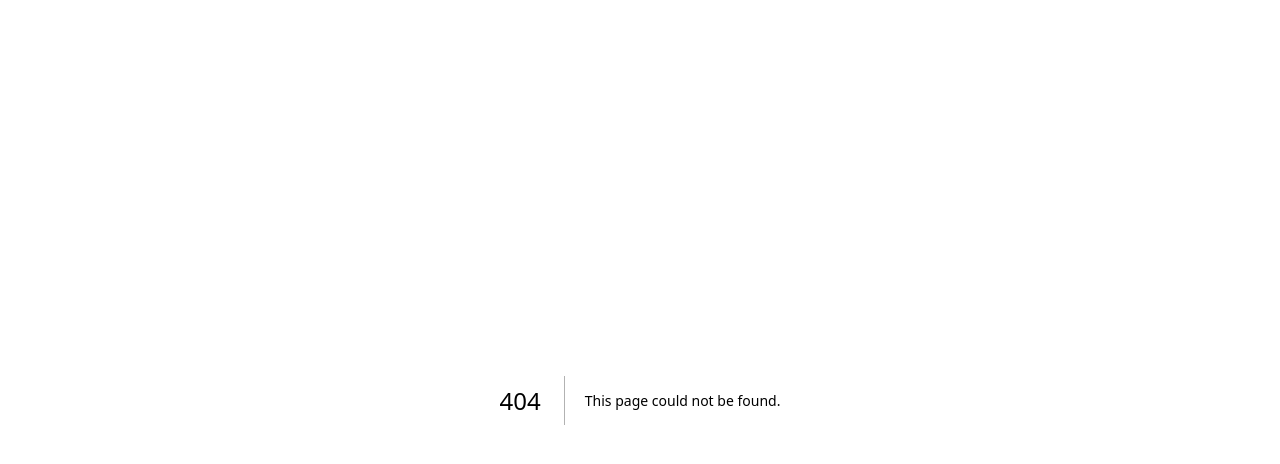
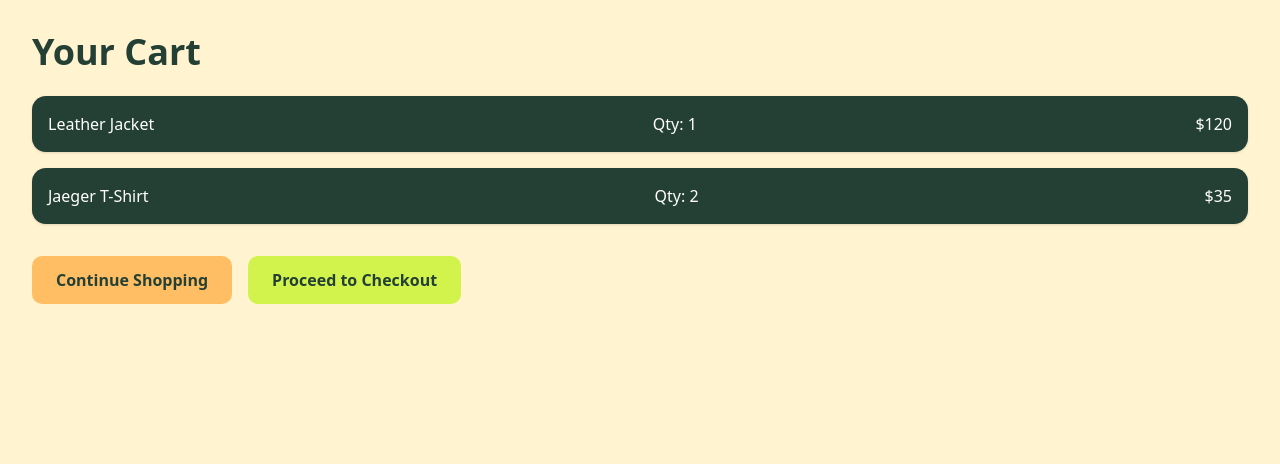
Before and after one commit to codedbytumelo/Jagermeister-final-app-v1, a Next.js app: page /shop/cart in a window 1280 px wide. Before the commit this address had no page. Shown: the top 464 px of the page. Built offline with nearby package versions, Linux system fonts and the light colour scheme.

Commit message:
Add cart, checkout, products, and product detail pages with brand styling

```diff
--- /dev/null
+++ b/src/app/shop/cart/page.tsx
@@ -0,0 +1,51 @@
+"use client";
+
+import Link from "next/link";
+
+export default function CartPage() {
+  // Dummy cart items
+  const cartItems = [
+    { id: "1", name: "Leather Jacket", price: "$120", quantity: 1 },
+    { id: "2", name: "Jaeger T-Shirt", price: "$35", quantity: 2 },
+  ];
+
+  return (
+    <div className="min-h-screen bg-[#fff3d0] p-8">
+      <h1 className="text-4xl font-bold text-[#244034] mb-6">Your Cart</h1>
+
+      {cartItems.length === 0 ? (
+        <p className="text-[#244034]/80 mb-6">Your cart is empty.</p>
+      ) : (
+        <div className="space-y-4">
+          {cartItems.map((item) => (
+            <div
+              key={item.id}
+              className="flex justify-between items-center p-4 bg-[#244034] text-white rounded-xl shadow"
+            >
+              <span>{item.name}</span>
+              <span>Qty: {item.quantity}</span>
+              <span>{item.price}</span>
+            </div>
+          ))}
+        </div>
+      )}
+
+      <div className="flex gap-4 mt-8">
+        <Link
+          href="/shop/products"
+          className="bg-[#ffbe63] text-[#244034] px-6 py-3 rounded-lg hover:bg-[#ffd77f] transition font-semibold"
+        >
+          Continue Shopping
+        </Link>
+        <Link
+          href="/shop/checkout"
+          className={`bg-[#d2f34c] text-[#244034] px-6 py-3 rounded-lg font-semibold ${
+            cartItems.length === 0 ? "opacity-50 cursor-not-allowed" : "hover:bg-[#b7e036]"
+          }`}
+        >
+          Proceed to Checkout
+        </Link>
+      </div>
+    </div>
+  );
+}
--- a/src/app/shop/products/[id]/page.tsx
+++ b/src/app/shop/products/[id]/page.tsx
@@ -0,0 +1,55 @@
+"use client";
+
+import { useParams, useRouter } from "next/navigation";
+import Link from "next/link";
+
+// Dummy product data
+const productData = {
+  "1": { name: "Leather Jacket", price: "$120", description: "High-quality leather jacket for all occasions." },
+  "2": { name: "Jaeger T-Shirt", price: "$35", description: "Soft cotton T-shirt with Jaegermeister logo." },
+  "3": { name: "Streetwear Hoodie", price: "$80", description: "Comfortable hoodie with streetwear style." },
+  "4": { name: "Capsule Hoodie", price: "$90", description: "Limited edition hoodie from our capsule collection." },
+  "5": { name: "Jaeger Beanie", price: "$25", description: "Warm beanie with Jaegermeister branding." },
+  "6": { name: "Leather Belt", price: "$40", description: "Premium leather belt for everyday use." },
+};
+
+export default function ProductDetailPage() {
+  const params = useParams();
+  const router = useRouter();
+  const product = productData[params.id as keyof typeof productData];
+
+  if (!product) {
+    return (
+      <div className="min-h-screen flex items-center justify-center bg-[#fff3d0] p-8">
+        <p className="text-[#244034]/80">Product not found.</p>
+      </div>
+    );
+  }
+
+  return (
+    <div className="min-h-screen bg-[#fff3d0] p-8 max-w-4xl mx-auto">
+      <button
+        onClick={() => router.back()}
+        className="mb-6 px-4 py-2 rounded bg-[#ffbe63] text-[#244034] hover:bg-[#ffd77f] transition"
+      >
+        Back
+      </button>
+
+      <div className="bg-[#244034] text-white rounded-xl p-6 shadow-md space-y-4">
+        <div className="h-64 bg-gray-200 rounded-xl flex items-center justify-center text-gray-500">
+          Product Image
+        </div>
+        <h1 className="text-3xl font-bold">{product.name}</h1>
+        <p className="text-xl font-semibold">{product.price}</p>
+        <p className="text-[#d2f34c]/90">{product.description}</p>
+
+        <Link
+          href="/shop/cart"
+          className="inline-block mt-4 bg-[#d2f34c] text-[#244034] px-6 py-3 rounded hover:bg-[#b7e036] transition font-semibold"
+        >
+          Add to Cart
+        </Link>
+      </div>
+    </div>
+  );
+}
--- a/src/app/shop/products/page.tsx
+++ b/src/app/shop/products/page.tsx
@@ -0,0 +1,42 @@
+"use client";
+
+import Link from "next/link";
+
+// Dummy products
+const products = [
+  { id: "1", name: "Leather Jacket", price: "$120" },
+  { id: "2", name: "Jaeger T-Shirt", price: "$35" },
+  { id: "3", name: "Streetwear Hoodie", price: "$80" },
+  { id: "4", name: "Capsule Hoodie", price: "$90" },
+  { id: "5", name: "Jaeger Beanie", price: "$25" },
+  { id: "6", name: "Leather Belt", price: "$40" },
+];
+
+export default function ProductsPage() {
+  return (
+    <div className="min-h-screen bg-[#fff3d0] p-8 space-y-8">
+      <h1 className="text-4xl font-bold text-[#244034] mb-6 text-center">All Products</h1>
+
+      <div className="grid md:grid-cols-3 gap-6">
+        {products.map((product) => (
+          <div
+            key={product.id}
+            className="bg-[#244034] text-white rounded-xl p-4 shadow-md hover:shadow-lg transition"
+          >
+            <div className="h-48 bg-gray-200 rounded-xl mb-4 flex items-center justify-center text-gray-500">
+              Image
+            </div>
+            <h3 className="text-xl font-bold mb-2">{product.name}</h3>
+            <p className="mb-4">{product.price}</p>
+            <Link
+              href={`/shop/products/${product.id}`}
+              className="bg-[#ffbe63] text-[#244034] px-4 py-2 rounded hover:bg-[#ffd77f] transition"
+            >
+              View Product
+            </Link>
+          </div>
+        ))}
+      </div>
+    </div>
+  );
+}
```
